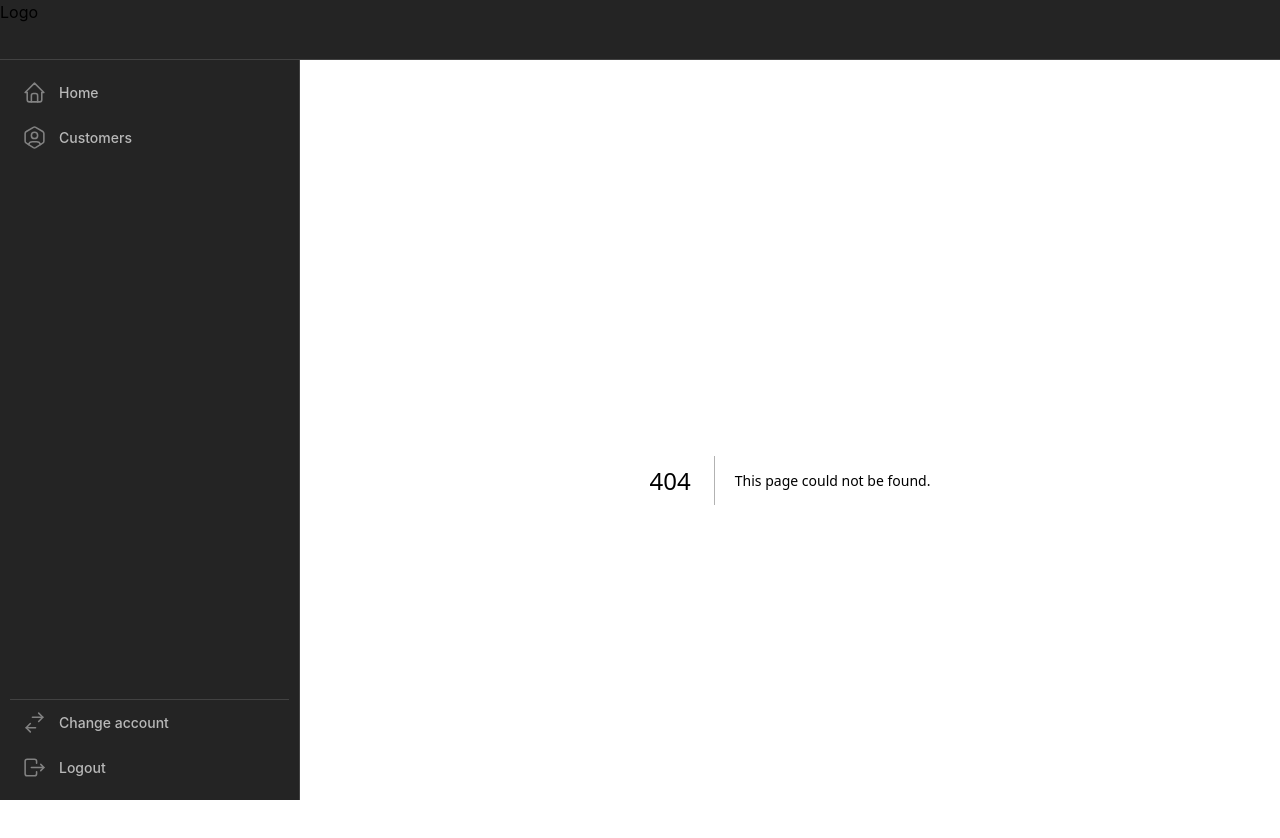
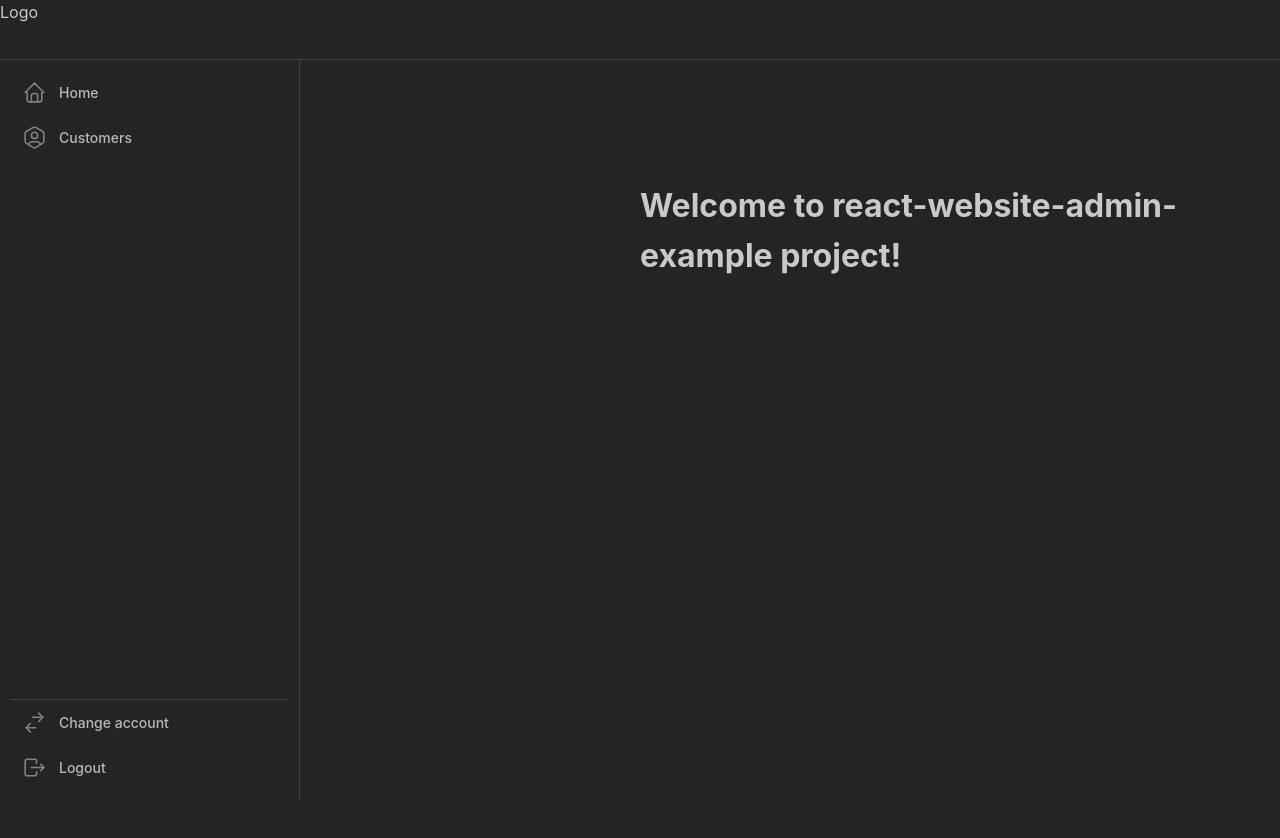
Before and after one commit to rpavila/react-website-admin-example, a Next.js app: page /dashboard in a window 1280 px wide. Before the commit this address had no page. Shown: the top 838 px of the page. Built offline with nearby package versions, Linux system fonts and the light colour scheme.

Commit message:
Add AdminLayout and dashboard page, rename customers page
Created a new layout file for the admin module, AdminLayout, and a new dashboard page. Both of these files are part of the administration module. Also moved customers page under the admin module, as evidenced by the rename.

```diff
--- /dev/null
+++ b/app/(admin)/dashboard/page.tsx
@@ -0,0 +1,4 @@
+import HomePage from "../../../components/HomePage/HomePage";
+
+
+export default HomePage;
--- /dev/null
+++ b/app/(admin)/layout.tsx
@@ -0,0 +1,17 @@
+import '@mantine/core/styles.css';
+import {Shell} from "../../components/Shell/Shell";
+
+export const metadata = {
+    title: 'Next.js',
+    description: 'Generated by Next.js',
+}
+
+export default function AdminLayout({
+                                        children,
+                                    }: {
+    children: React.ReactNode
+}) {
+    return (
+        <Shell>{children}</Shell>
+    )
+}
```
Also changed, not shown: app/(admin)/customers/page.tsx (renamed from app/customers/page.tsx).
